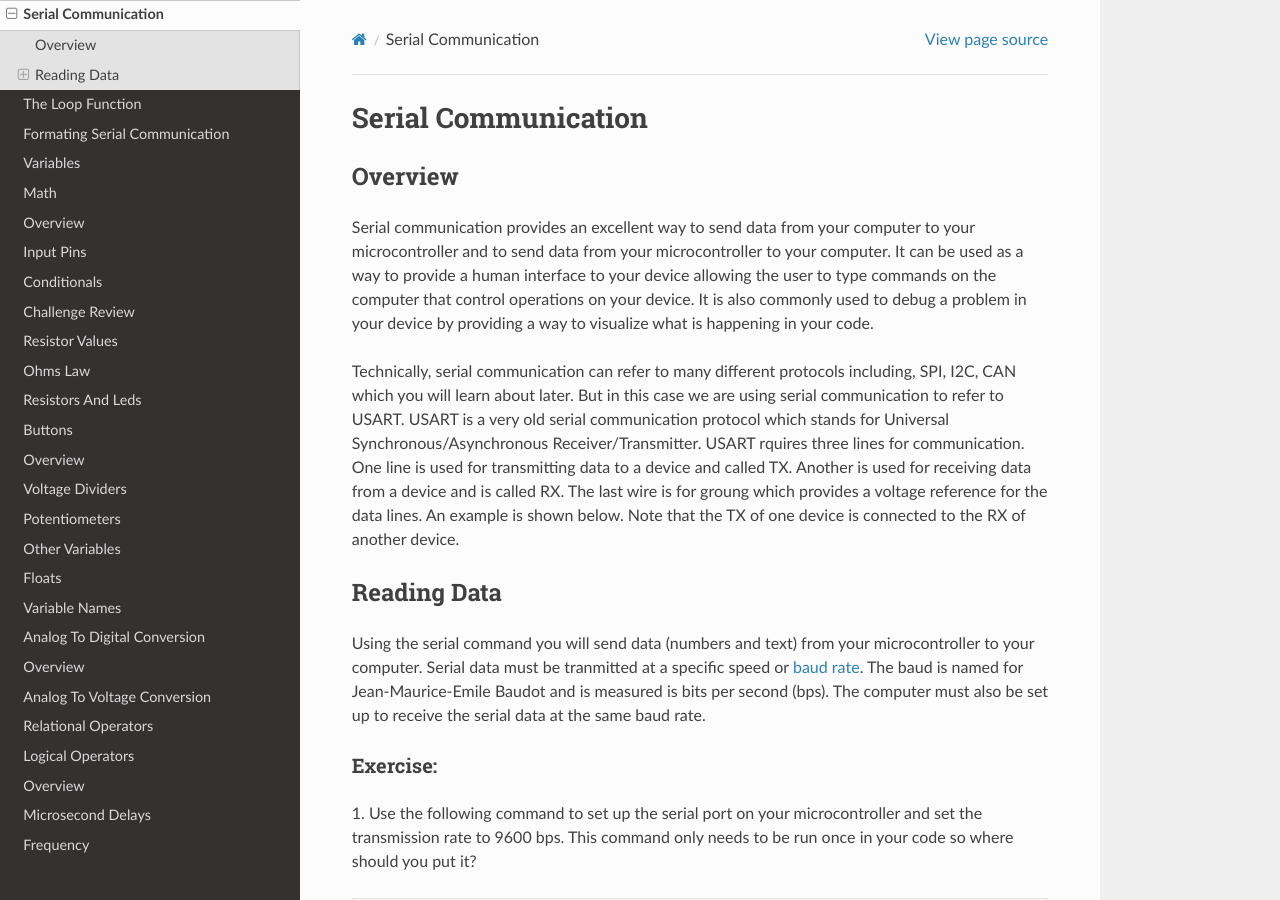
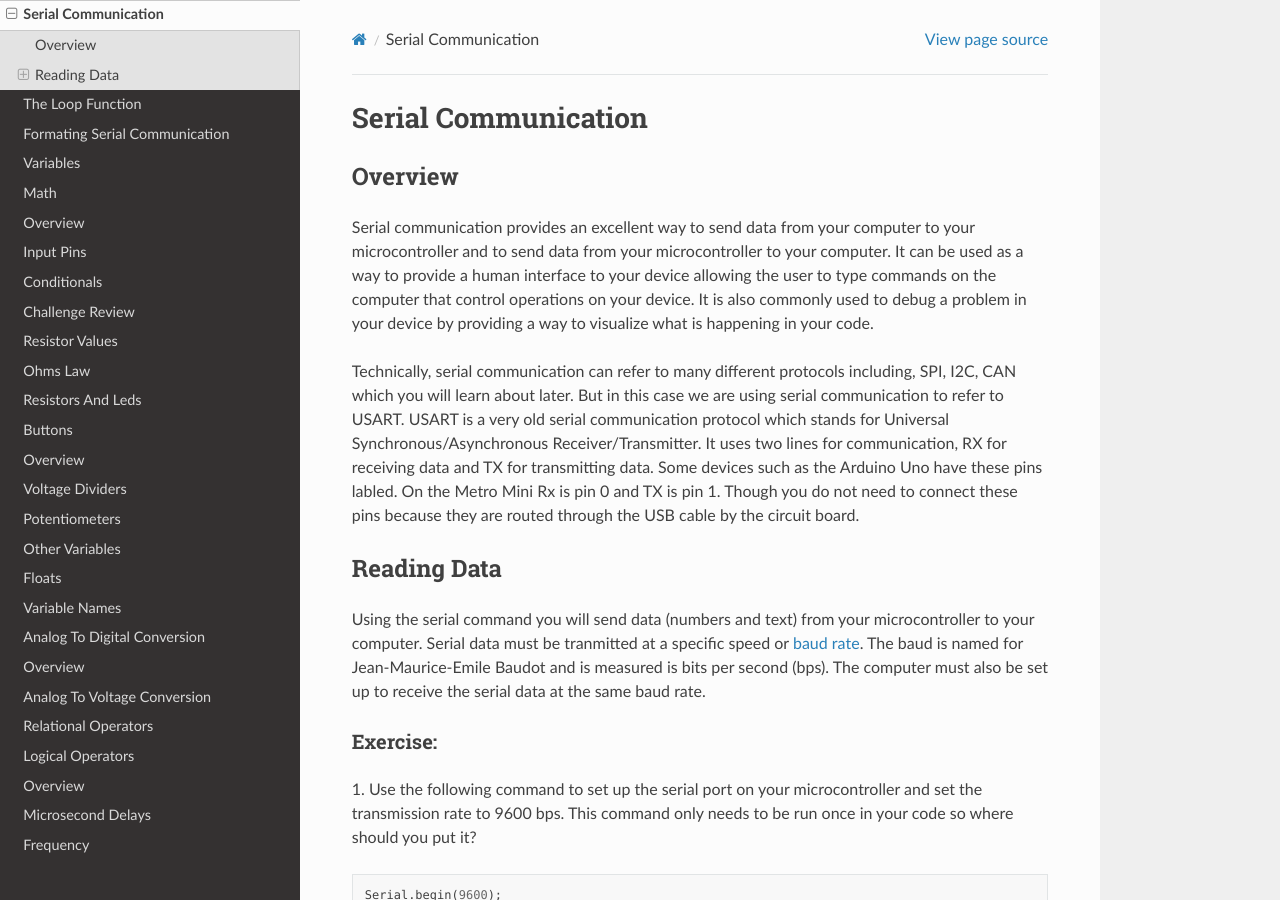
Before and after one commit to maxtkc/mvths-wiki, a Sphinx documentation site: the page built from docs/014-serial-communication.rst, in a window 1280 px wide and 900 px high. Built offline with Sphinx 7.4.7 and the Read the Docs theme 2.0.0, drawn with Linux system fonts in a browser that asks for light colours; pages that are not in the unit, such as notebooks, are missing from menus.

Commit message:
Update 014-serial-communication.rst

```diff
--- a/docs/014-serial-communication.rst
+++ b/docs/014-serial-communication.rst
@@ -6,8 +6,7 @@ Overview
 
 Serial communication provides an excellent way to send data from your computer to your microcontroller and to send data from your microcontroller to your computer. It can be used as a way to provide a human interface to your device allowing the user to type commands on the computer that control operations on your device. It is also commonly used to debug a problem in your device by providing a way to visualize what is happening in your code.
 
-Technically, serial communication can refer to many different protocols including, SPI, I2C, CAN which you will learn about later. But in this case we are using serial communication to refer to USART. USART is a very old serial communication protocol which stands for Universal Synchronous/Asynchronous Receiver/Transmitter. USART rquires three lines for communication. One line is used for transmitting data to a device and called TX. Another is used for receiving data from a device and is called RX. The last wire is for groung which provides a voltage reference for the data lines. An example is shown below. Note that the TX of one device is connected to the RX of another device.
-
+Technically, serial communication can refer to many different protocols including, SPI, I2C, CAN which you will learn about later. But in this case we are using serial communication to refer to USART. USART is a very old serial communication protocol which stands for Universal Synchronous/Asynchronous Receiver/Transmitter. It uses two lines for communication, RX for receiving data and TX for transmitting data. Some devices such as the Arduino Uno have these pins labled. On the Metro Mini Rx is pin 0 and TX is pin 1. Though you do not need to connect these pins because they are routed through the USB cable by the circuit board.
 
 Reading Data
 ------------
```
